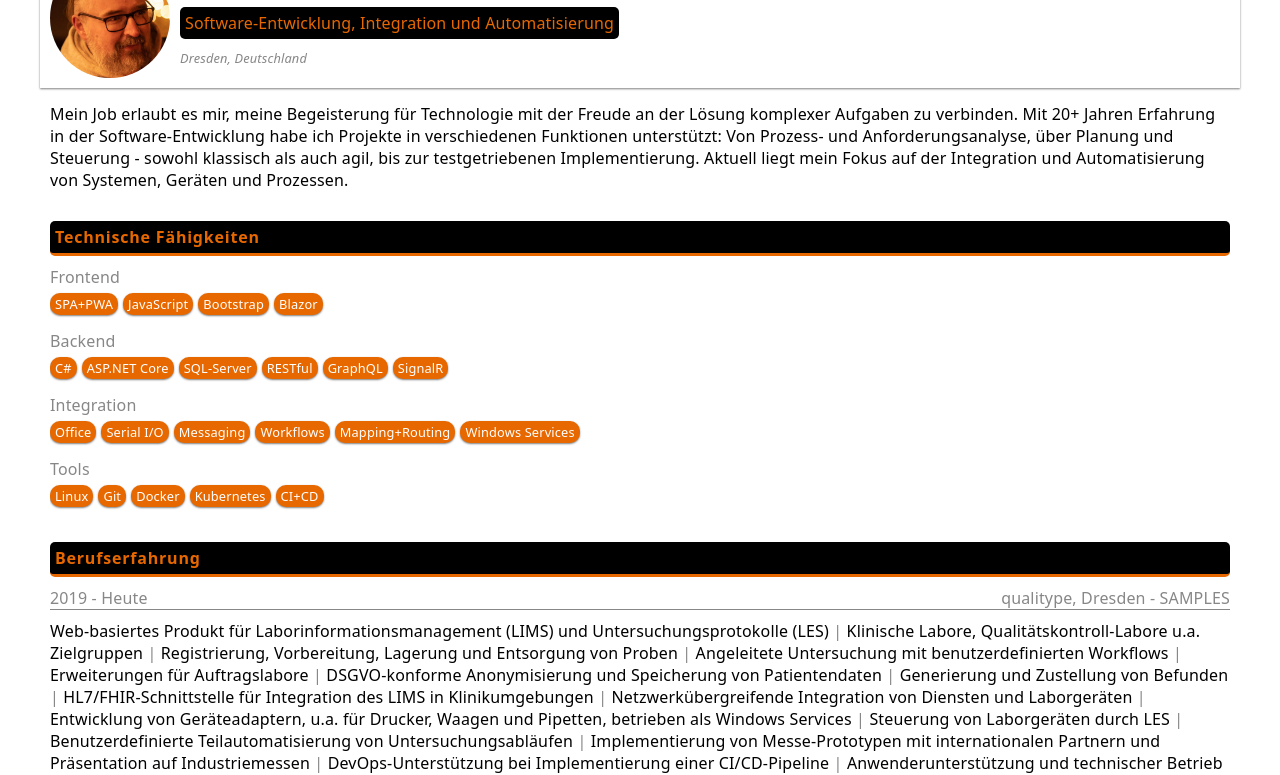
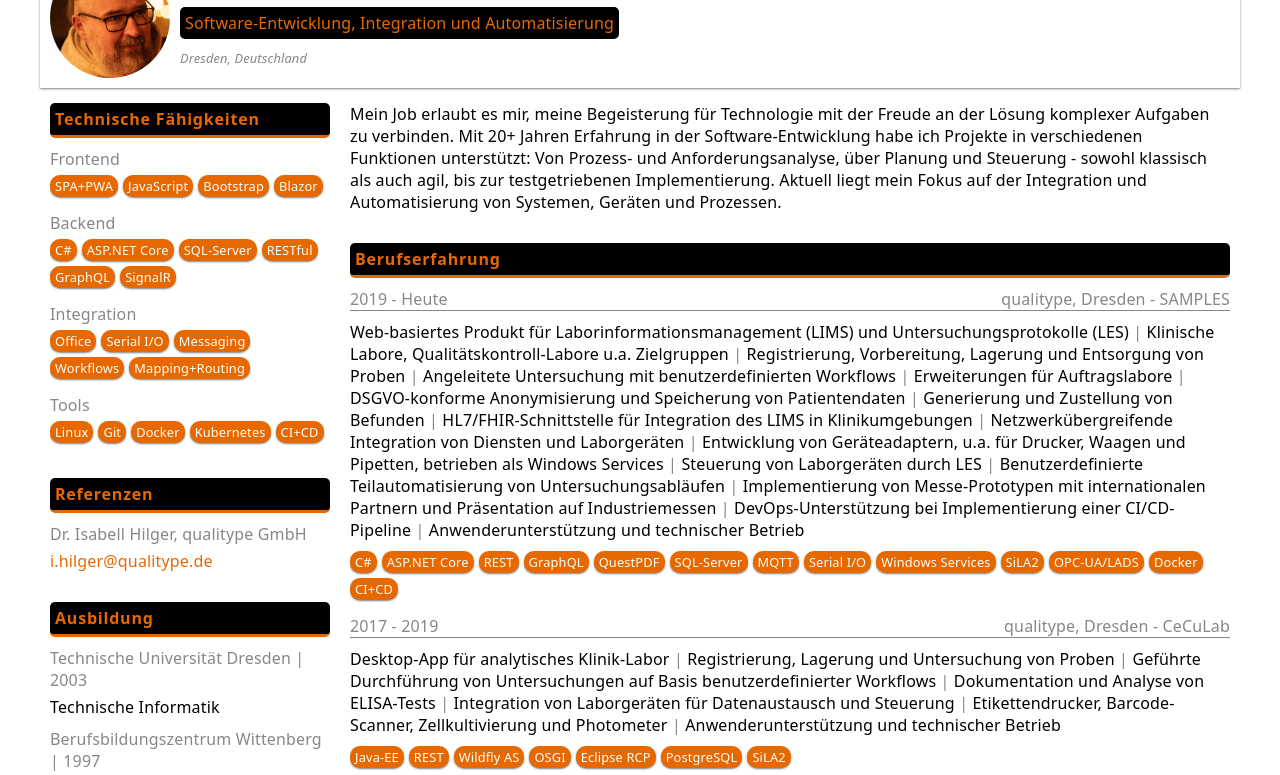
Before and after one commit to RonnyDeuse/ronnydeuse.github.io, a website built with Vite: page index.html in a window 1280 px wide. Shown: the part 52-827 px from the top of the page. Built offline with nearby package versions, Linux system fonts and the light colour scheme.

Commit message:
added wide screen layout

```diff
--- a/src/main.css
+++ b/src/main.css
@@ -186,6 +186,30 @@ ul.jobs {
  * responsive design
  */
 
+.wide-view {
+    display: none;
+}
+
+.sidebar {
+    display: inline-block;
+    min-width: 300px;
+}
+
+.content {
+    display: inline-block;
+}
+
+@media (min-width: 600px) {
+
+    .narrow-view {
+        display: none;
+    }
+
+    .wide-view {
+        display: flex;
+    }
+}
+
 @media (min-width: 1200px) {
 
     .app-container {
--- a/src/main.js
+++ b/src/main.js
@@ -64,7 +64,6 @@ const skillsSection = `
                     <li>Messaging</li>
                     <li>Workflows</li>
                     <li>Mapping+Routing</li>
-                    <li>Windows Services</li>
                 </ul>
             </li>
             <li>
@@ -395,18 +394,34 @@ const contactSection = `
  */
 document.querySelector('#app').innerHTML = `
     ${titleSection}
+    <div class="narrow-view">
         ${aboutSection}
         ${skillsSection}
         ${experienceSection}
         ${referencesSection}
         ${educationSection}
         ${contactSection}
+    </div>
+    <div class="wide-view">
+        <div class="sidebar">
+            ${skillsSection}
+            ${referencesSection}
+            ${educationSection}
+            ${contactSection}
+        </div>
+        <div class="content">
+            ${aboutSection}
+            ${experienceSection}
+        </div>
+    </div>
 `;
 
+/*
 document.querySelectorAll("li.collapsed").forEach(li => {
     li.addEventListener("click", () => {
         li.classList.remove("collapsed");
     });
 });
+*/
 
 console.log("Application started");
```
Lines whose indentation alone changed are shown as unchanged.
